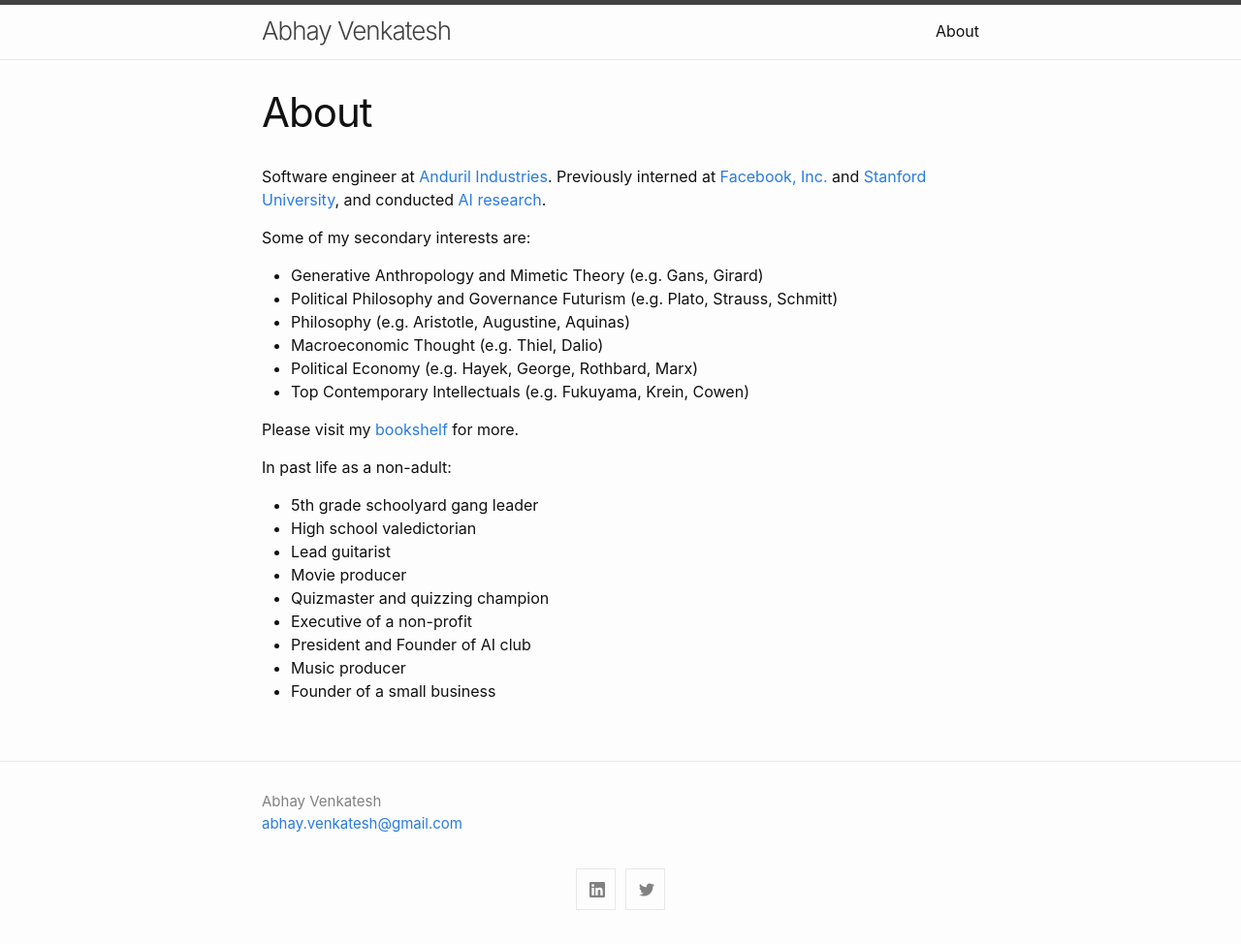
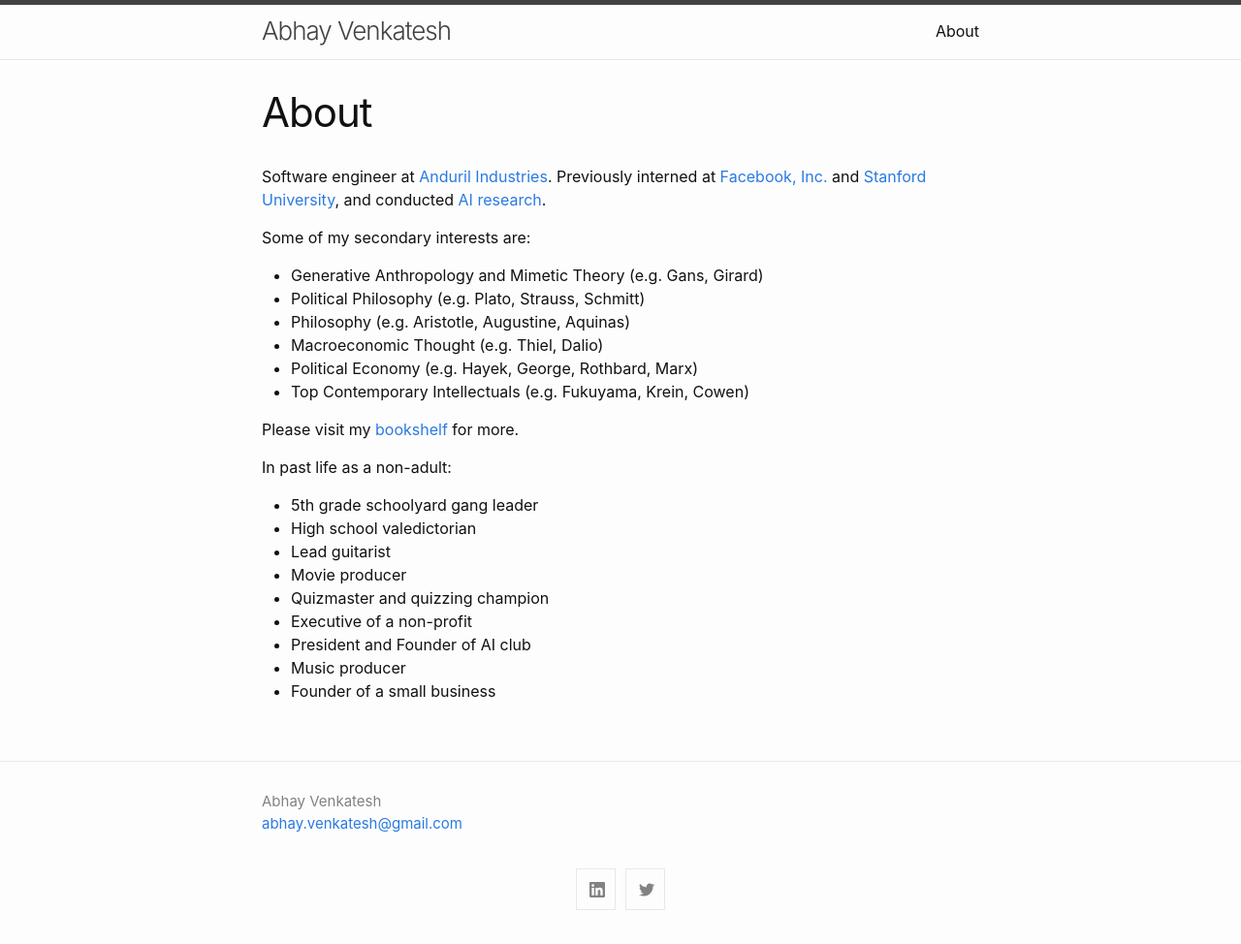
Before and after one commit to abhay-venkatesh/abhay-venkatesh.github.io, a Jekyll site: the page built from about.md, in a window 1280 px wide. Shown: the whole page at 97% size. Built offline with Jekyll 4.4.1, drawn with Linux system fonts in a browser that asks for light colours.

Commit message:
Update about.md

```diff
--- a/about.md
+++ b/about.md
@@ -8,7 +8,7 @@ Software engineer at [Anduril Industries](http://anduril.com/).  Previously inte
 
 Some of my secondary interests are:
 - Generative Anthropology and Mimetic Theory (e.g. Gans, Girard)
-- Political Philosophy and Governance Futurism (e.g. Plato, Strauss, Schmitt)
+- Political Philosophy (e.g. Plato, Strauss, Schmitt)
 - Philosophy (e.g. Aristotle, Augustine, Aquinas)
 - Macroeconomic Thought (e.g. Thiel, Dalio)
 - Political Economy (e.g. Hayek, George, Rothbard, Marx)
```
